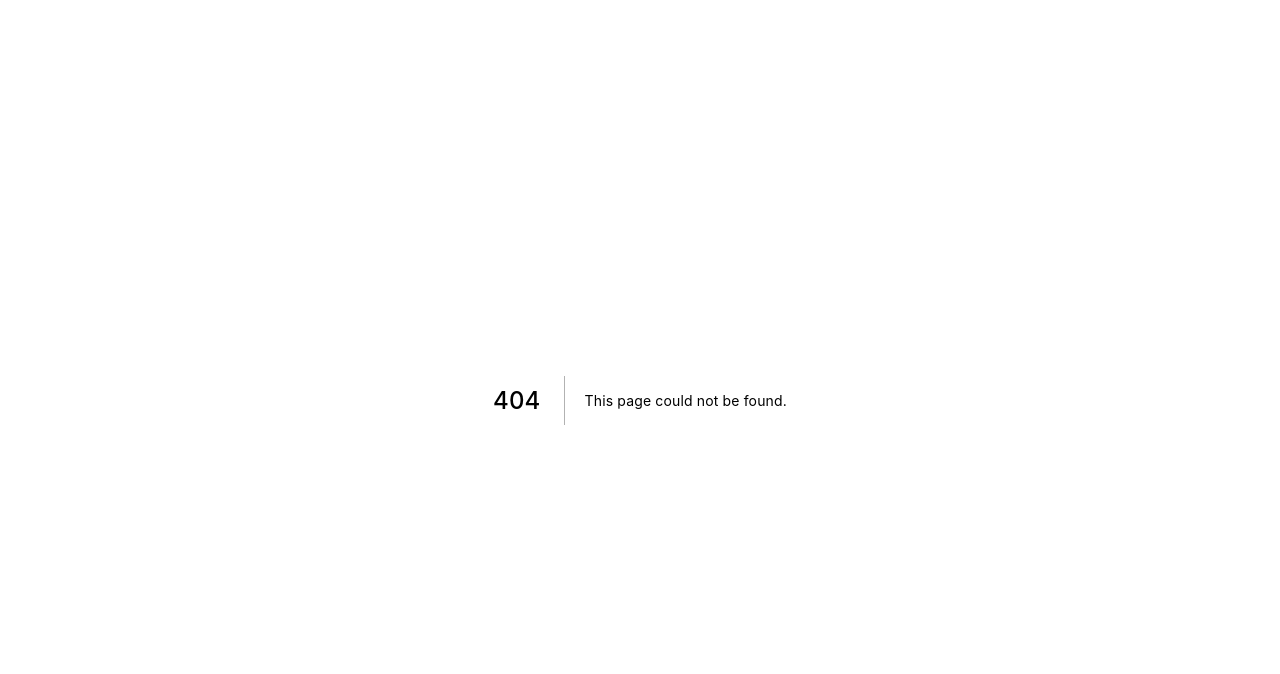
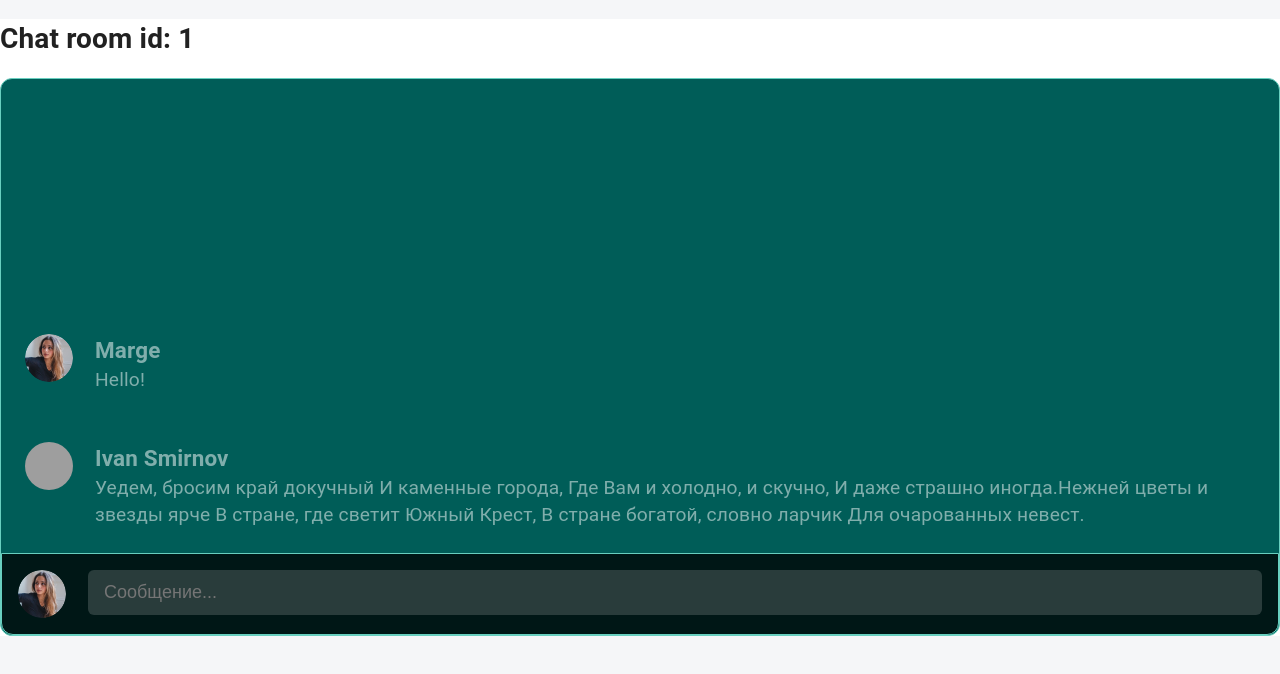
Before and after one commit to hheimerd/pong, a Next.js app in the folder frontend/: page /chat/room/1 in a window 1280 px wide. Before the commit this address had no page. Shown: the top 674 px of the page. Built offline with nearby package versions, Linux system fonts and the light colour scheme; grey boxes are pictures that could not be loaded.

Commit message:
Append user specific chat room

```diff
--- /dev/null
+++ b/frontend/pages/chat/room/[id].tsx
@@ -0,0 +1,20 @@
+import {useRouter} from 'next/router'
+import {Chat, ChatForm, ChatMessageList} from '../../../components'
+import {ChatContextProvider} from '../../../context/chat.context'
+
+const ChatRoom = () => {
+  const router = useRouter()
+  const { id } = router.query
+
+  return (
+    <ChatContextProvider>
+      <h1>Chat room id: {id}</h1>
+      <Chat>
+        <ChatMessageList/>
+        <ChatForm />
+      </Chat>
+    </ChatContextProvider>
+  )
+}
+
+export default ChatRoom
```
